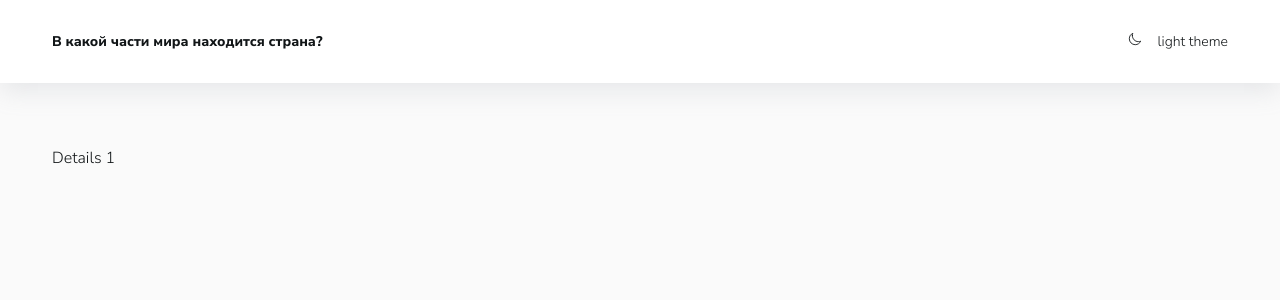
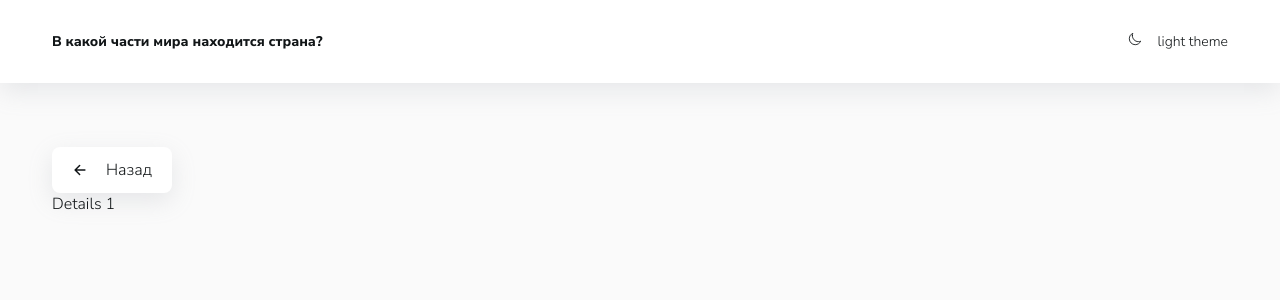
Before and after one commit to blessMe-Padre/countries, a React (Create React App) app: page /country/1 in a window 1280 px wide. Shown: the top 300 px of the page. Built offline with nearby package versions, Linux system fonts and the light colour scheme.

Commit message:
добавляет кнопку "назад" в Details

```diff
--- a/src/index.css
+++ b/src/index.css
@@ -41,3 +41,24 @@ body {
   font-weight: var(--fw-light);
   background-color: var(--colors-bg);
 }
+
+.linkClass {
+  text-decoration: none;
+  color: inherit;
+}
+
+.backLink {
+  display: flex;
+  align-items: center;
+  justify-content: space-between;
+  text-decoration: none;
+  width: 120px;
+  padding: 15px 20px;
+  background-color: var(--colors-ui-base);
+  box-shadow: var(--shadow);
+  line-height: 1;
+  border-radius: var(--radii);
+  border: none;
+  color: var(--color-text);
+  cursor: pointer;
+}
--- a/src/pages/Details.jsx
+++ b/src/pages/Details.jsx
@@ -1,9 +1,15 @@
 import React from 'react'
-import { useParams } from 'react-router-dom'
+import { useParams, Link } from 'react-router-dom'
+import { IoArrowBack } from 'react-icons/io5'
+
 
 export const Details = () => {
     const { name } = useParams();
+
     return (
-        <div>Details {name}</div>
+        <>
+            <Link to="/" className='backLink'><IoArrowBack /> Назад</Link>
+            <div>Details {name}</div>
+        </>
     )
 }
--- a/src/pages/HomePage.jsx
+++ b/src/pages/HomePage.jsx
@@ -66,7 +66,7 @@ export const HomePage = ({ setCountries, countries }) => {
                         };
 
                         return (
-                            <Link key={country.name} to={`/country/${country.name}`}>
+                            <Link className='linkClass' key={country.name} to={`/country/${country.name}`}>
                                 <Card key={country.name} {...countryInfo} />
                             </Link>
                         )
```
